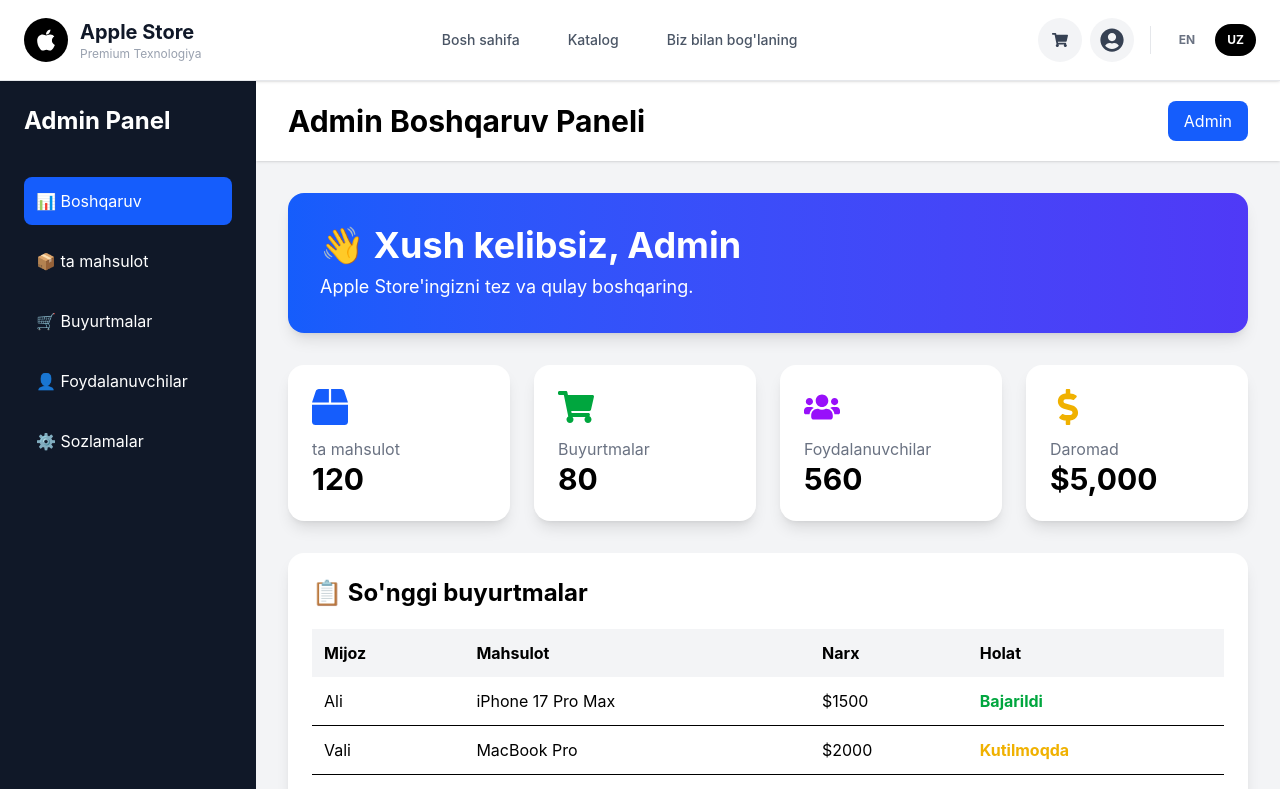
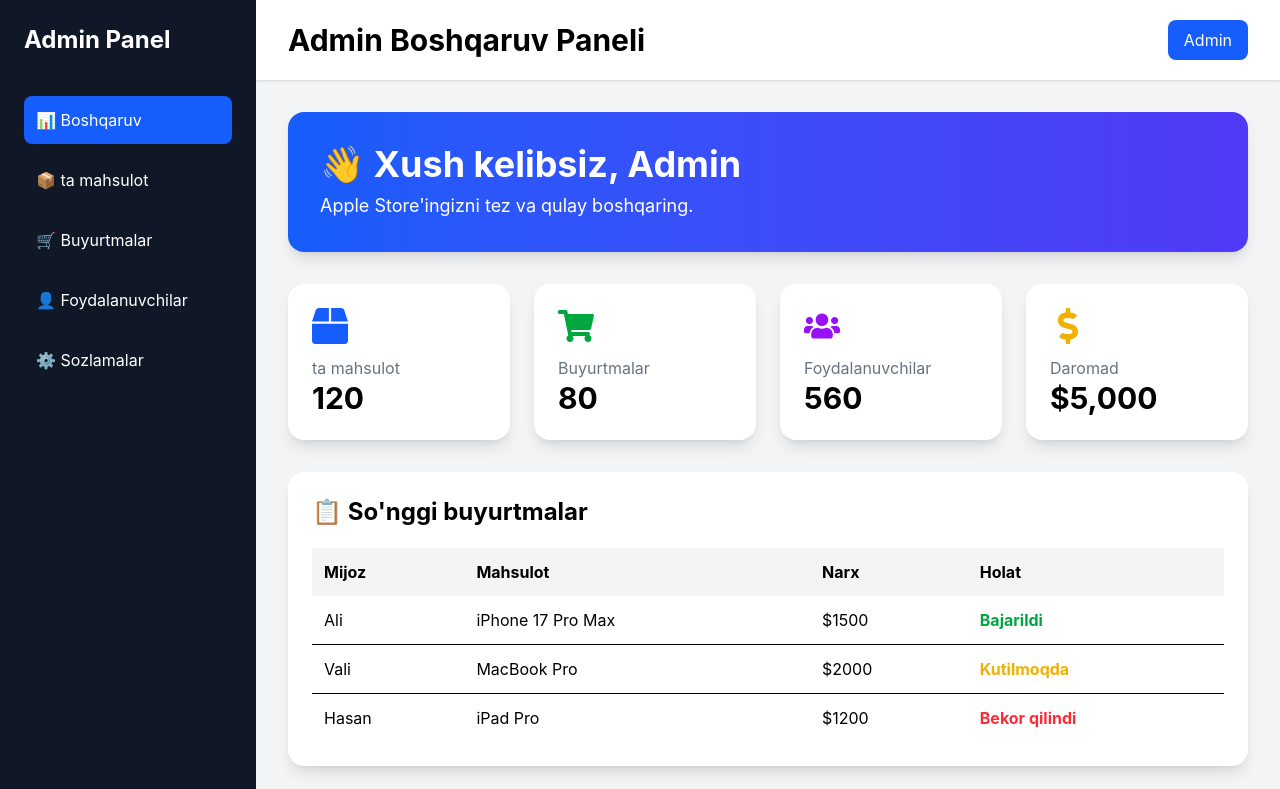
Before and after one commit to gaffarovnasriddin131-dotcom/swipper, a React (Vite) app: page /admin in a window 1280 px wide. Shown: the top 789 px of the page. Built offline with nearby package versions, Linux system fonts and the light colour scheme; sample sign-in values are in the browser's storage.

Commit message:
admin panel himoyasi qoshildi

```diff
--- a/src/App.jsx
+++ b/src/App.jsx
@@ -1,5 +1,5 @@
 import React, { useEffect, useState } from "react";
-import { Routes, Route, useNavigate } from "react-router-dom";
+import { Routes, Route, useNavigate, useLocation } from "react-router-dom";
 
 import Navbar from "./components/Navbar";
 import Hero from "./components/Hero";
@@ -9,6 +9,7 @@
 import Contact from "./components/Contact";
 
 import AdminPanel from "./Pages/AdminPanel";
+import ProtectedRoute from "./components/ProtectedRoute";
 import Dashboard from "./Pages/Dashboard";
 import Products from "./Pages/Products";
 import Orders from "./Pages/Orders";
@@ -40,6 +41,9 @@
   }, [cart]);
 
   const navigate = useNavigate();
+  const location = useLocation();
+
+  const isAdminPage = location.pathname.startsWith("/admin");
 
 
 
@@ -49,6 +53,8 @@
       login === "admin" &&
       password === "12345"
     ) {
+      localStorage.setItem("isAdmin", "true");
+
       setModal(false);
 
       setSuccess(true);
@@ -194,10 +200,12 @@
       {/* NAVBAR */}
       {/* ========================= */}
 
-      <Navbar
-        setModal={setModal}
-        cart={cart}
-      />
+      {!isAdminPage && (
+        <Navbar
+          setModal={setModal}
+          cart={cart}
+        />
+      )}
 
 
       {/* ========================= */}
@@ -294,7 +302,9 @@
         <Route
           path="/admin"
           element={
-            <AdminPanel />
+            <ProtectedRoute>
+              <AdminPanel />
+            </ProtectedRoute>
           }
         >
 
--- /dev/null
+++ b/src/components/ProtectedRoute.jsx
@@ -0,0 +1,12 @@
+import React from "react";
+import { Navigate } from "react-router-dom";
+
+export default function ProtectedRoute({ children }) {
+  const isAdmin = localStorage.getItem("isAdmin") === "true";
+
+  if (!isAdmin) {
+    return <Navigate to="/" replace />;
+  }
+
+  return children;
+}
```
